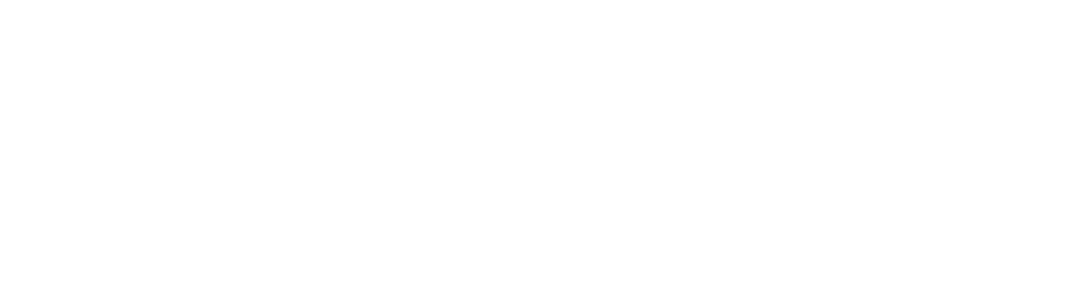
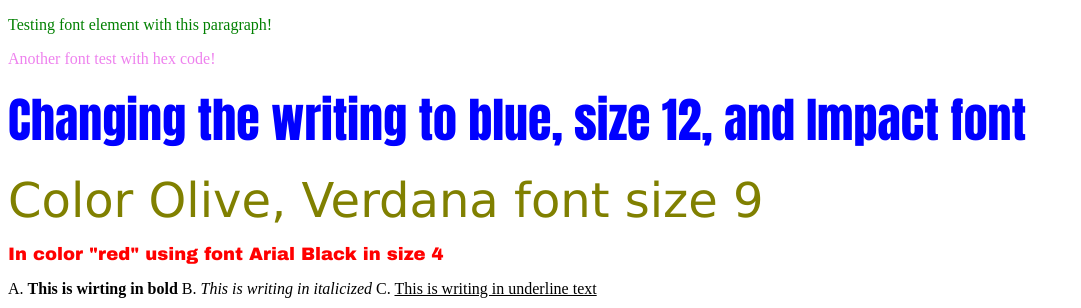
Before and after one commit to M2GMiTaR/HTLM-and-CSS-Projects, a plain HTML site: page Basic_HTML_and_JavaScript_1/Basic_HTML_1.html in a window 1280 px wide. Shown: the top 308 px of the page, without its empty margins (0-1081 px from the left). Drawn offline with Linux system fonts and the light colour scheme.

Commit message:
Learning with fonts and img elements
Added few paragraphs of learning different elements such as <font>, <img>, face and size, as well as Bold, Italics and Underline

```diff
--- a/Basic_HTML_and_JavaScript_1/Basic_HTML_1.html
+++ b/Basic_HTML_and_JavaScript_1/Basic_HTML_1.html
@@ -1,4 +1,45 @@
 <!DOCTYPE HTML>
-<html>
-	<script src="Basic_JavaScript_1.js"></script>
+<html lang="en">
+	<head>
+		<title>Basic_HTML_1</title>
+		<meta charset="utf-8">
+	</head>
+
+	<body>
+		<p>
+			<font color="green">Testing font element with this paragraph!</font>
+		</p>
+
+		<p>
+			<font color="#EE82EE">Another font test with hex code!</font>
+		</p>
+
+		<p>
+			<font color="blue" face="Impact" size="12">
+				Changing the writing to blue, size 12, and Impact font
+			</font>
+		</p>
+
+		<p>
+			<font color="#808000" face="Verdana" size="9">
+				Color Olive, Verdana font size 9
+			</font>
+		</p>
+
+		<p>
+			<font color="red" face="Arial Black" size="4">
+				In color "red" using font Arial Black in size 4
+			</font>
+		</p>
+
+		<p>
+			A. <b>This is wirting in bold </b>
+			B. <i>This is writing in italicized</i>
+			C. <u>This is writing in underline text</u>
+		</p>
+
+
+		<p>
+			<img src="Images/My cats.jpg" alt="My cats in the garden" width="500 height="600">
+		</p>
 </html>
```
Also changed, not shown: Basic_HTML_and_JavaScript_1/Images/My cats.jpg (added), Basic_HTML_and_JavaScript_1/Images/Random Dog.jpg (added).
